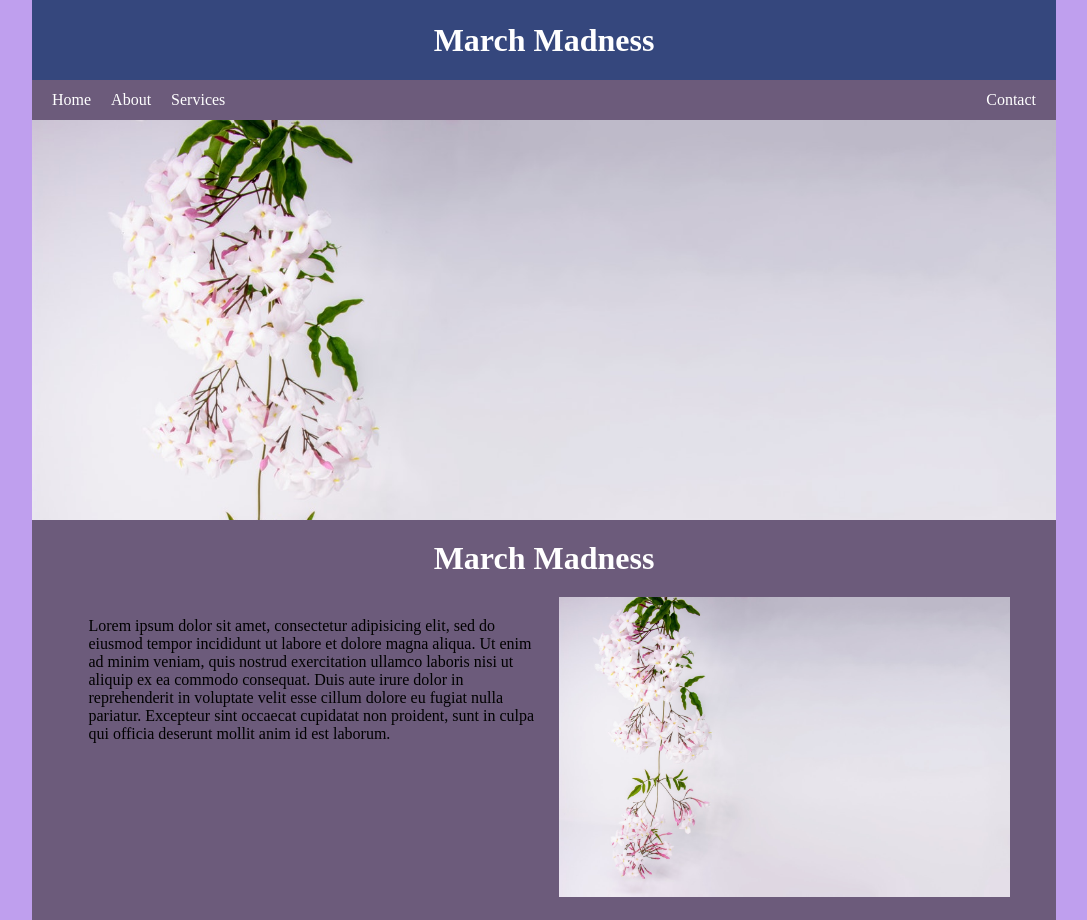
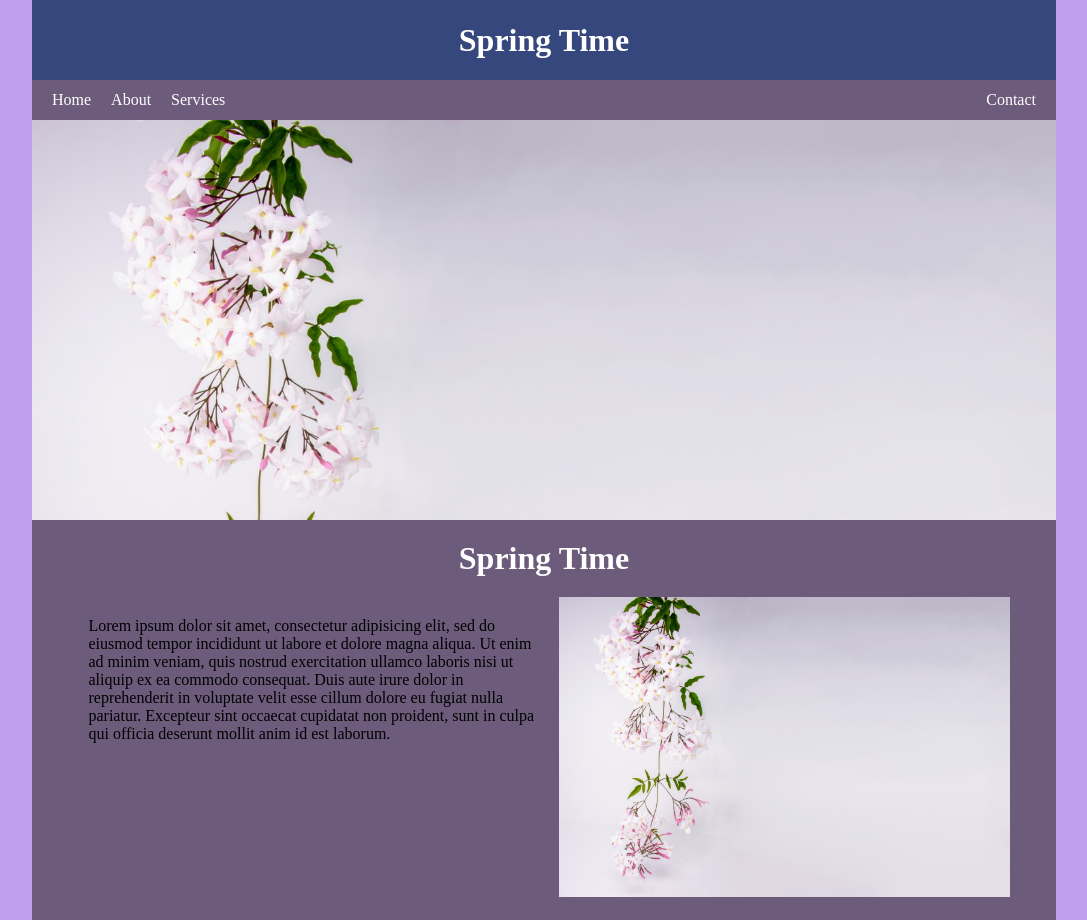
Before and after one commit to jsanon01/spring-time, a plain HTML site: page services.html in a window 1280 px wide. Shown: the top 920 px of the page, without its empty margins (96-1183 px from the left). Drawn offline with Linux system fonts and the light colour scheme.

Commit message:
Update services.html

```diff
--- a/services.html
+++ b/services.html
@@ -1,7 +1,7 @@
 <!DOCTYPE html>
 <html>
 	<head>
-		<title>March Madness</title>
+		<title>Spring Time</title>
 		<link rel="stylesheet" type="text/css" href="style.css">
 		<meta charset="utf-8">
 		<meta name="viewport" content="width=device-width, initial-scale=1">
@@ -9,7 +9,7 @@
 	<body>
 		<div class="wrapper">
 			<header class="header">
-				<h1>March Madness</h1>
+				<h1>Spring Time</h1>
 			</header>
 			<nav class="topnav">
 				<ul>
@@ -23,7 +23,7 @@
 				<div class="cover-image"></div>
 			</div>
 			<div class="main">
-				<h1 class="main-title">March Madness</h1>
+				<h1 class="main-title">Spring Time</h1>
 				<img class="section-image" src="image.webp" alt="Main image">
 				<p class="main-text">Lorem ipsum dolor sit amet, consectetur adipisicing elit, sed do eiusmod
 					tempor incididunt ut labore et dolore magna aliqua. Ut enim ad minim veniam,
```
